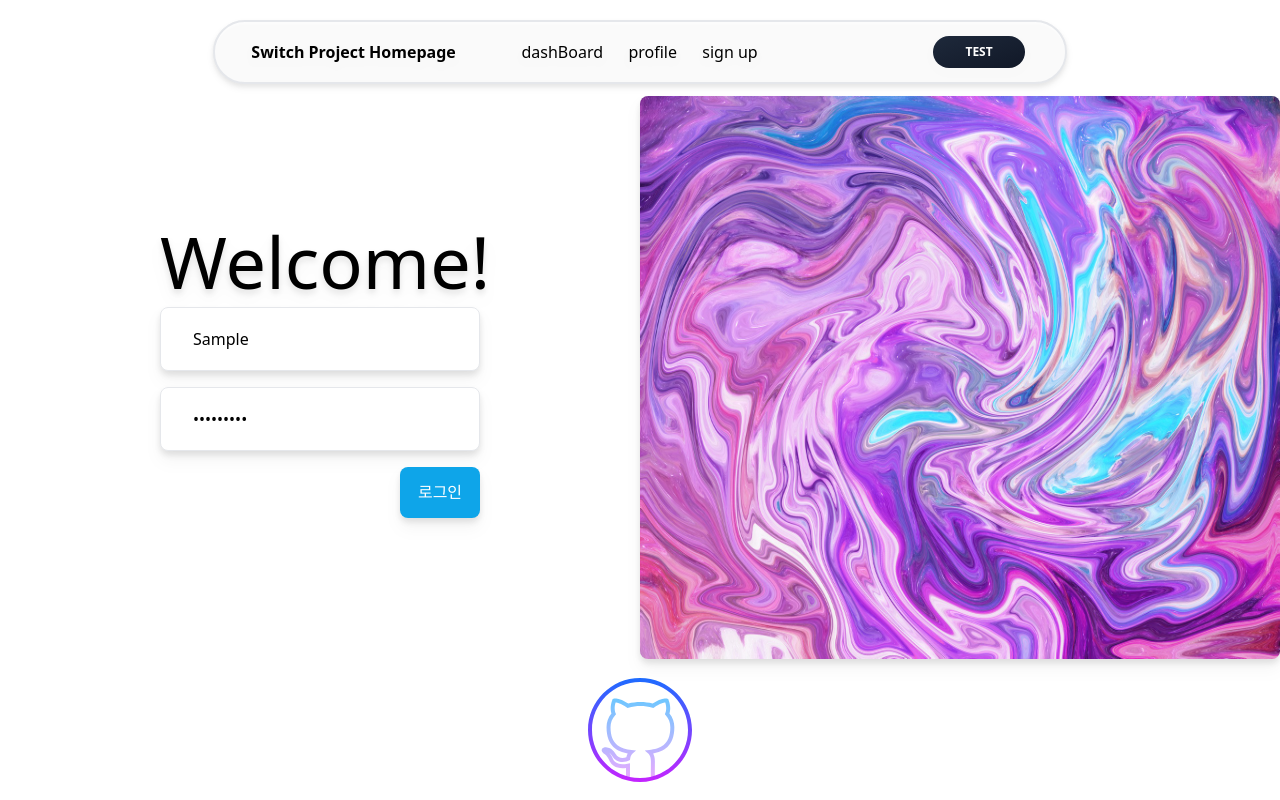
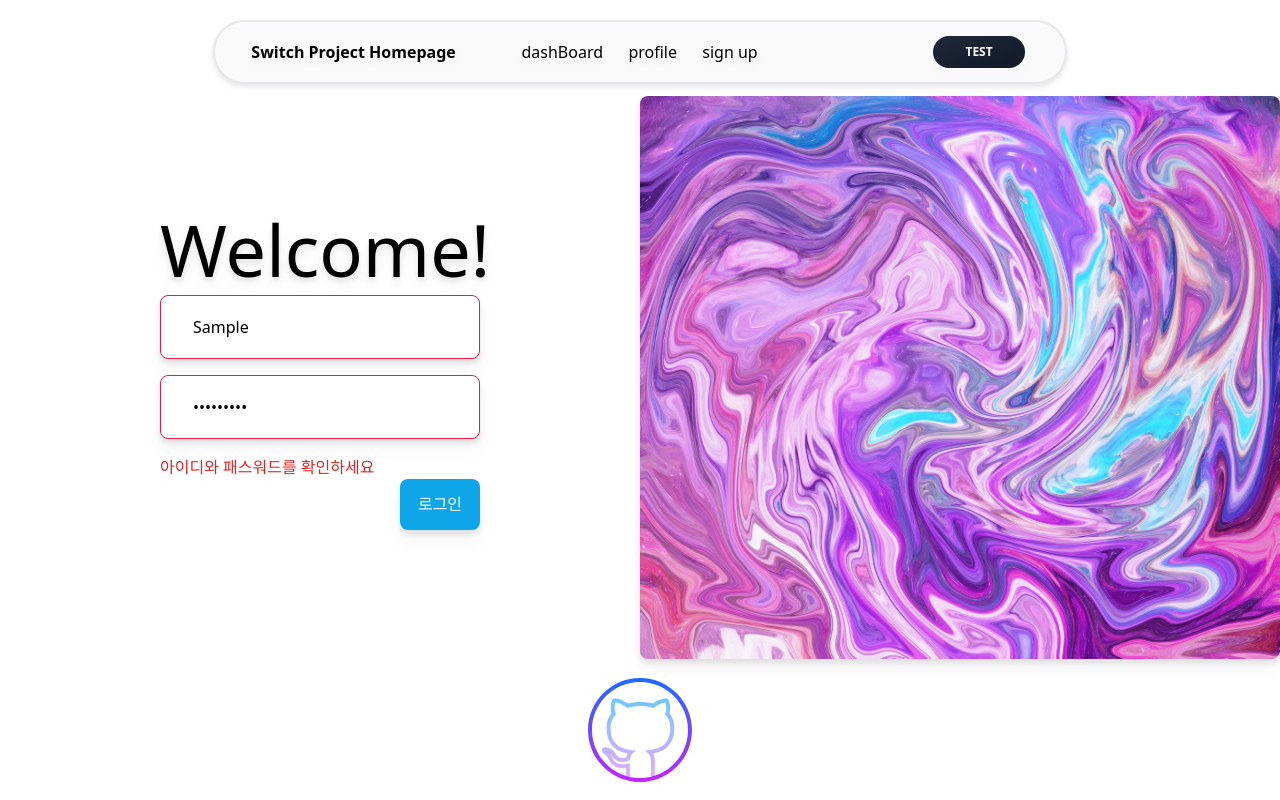
Before and after one commit to gwangminjun/nestjs-react, a React (Create React App) app: page / in a window 1280 px wide. Both pictures are taken after typing "Sample", "Sample123" into the empty fields and a click on the button "로그인". Built offline with nearby package versions, Linux system fonts and the light colour scheme; no server answers.

Commit message:
로그인 계정이 틀렸을 시 input 태그 상태 변화 코드 추가

```diff
--- a/src/RTK/authRTK/loginSlice.ts
+++ b/src/RTK/authRTK/loginSlice.ts
@@ -5,7 +5,7 @@ interface AuthState {
     loading: boolean;
     loggedIn: boolean;
     error: string | null;
-  }
+}
 
 const initialState : AuthState = {
     loading: false,
--- a/src/auth/LoginFrom.jsx
+++ b/src/auth/LoginFrom.jsx
@@ -1,6 +1,6 @@
 import React from 'react';
 import { loginAxios } from '../RTK/authRTK/loginAsyncThunk';
-import { useDispatch } from 'react-redux';
+import { useSelector, useDispatch } from 'react-redux';
 
 export default function LoingForm(){
 
@@ -13,19 +13,24 @@ export default function LoingForm(){
         const id = formData.get('id');
         const password = formData.get('password');
 
-        if(id || password){
+        if(id && password){
             dispatch(loginAxios({id, password}));
         }else{
             alert('아이디와 패스워드를 입력해주세요');
         }
     };
 
+    const { loading, loggedIn, error } = useSelector((state) => state.auth);
+
+    const inputClass = 'border h-16 mb-4 rounded-lg px-8 drop-shadow-lg';
+
     return(
         <form onSubmit={loginAxiosExe} className='w-1/2'>
             <div className='flex flex-col w-full h-full'>
                 <div className='text-7xl pb-2.5 drop-shadow-lg'>Welcome!</div>
-                <input type="text" name="id" placeholder="아이디를 입력하세요" className='border h-16 mb-4 rounded-lg px-8 drop-shadow-lg'/>
-                <input type="password" name="password" placeholder="비밀번호를 입력하세요" className='border h-16 mb-4 rounded-lg px-8 drop-shadow-lg'/>
+                <input type="text" name="id" placeholder="아이디를 입력하세요" className={error ? `${inputClass} border-rose-600` : inputClass}/>
+                <input type="password" name="password" placeholder="비밀번호를 입력하세요" className={error ? `${inputClass} border-rose-600` : inputClass}/>
+                {error && <div className='text-red-600'>아이디와 패스워드를 확인하세요</div>}
                 <div className='text-right h-16'>
                     <button type="submit" className='w-1/4 h-4/5 text-white bg-sky-500 hover:bg-sky-700 rounded-lg drop-shadow-lg'>로그인</button>
                 </div>
```
